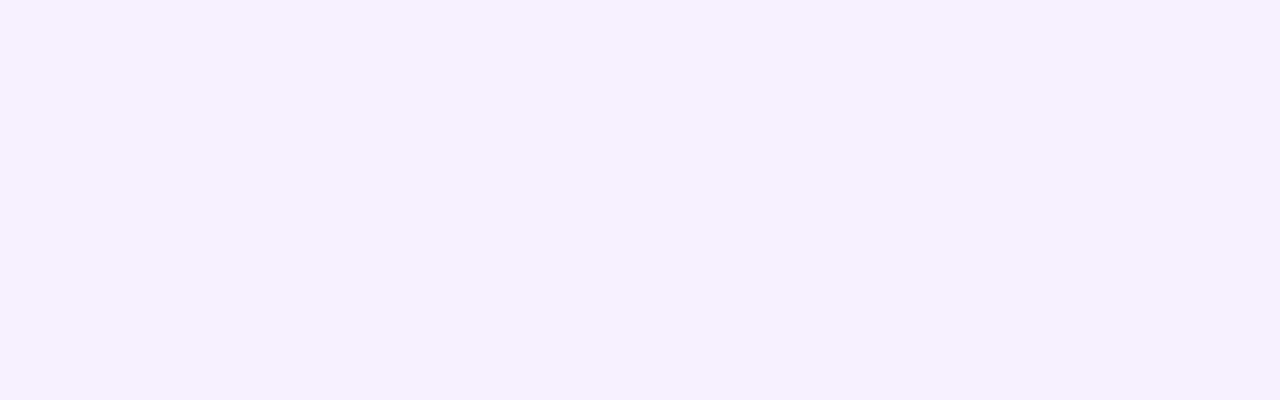
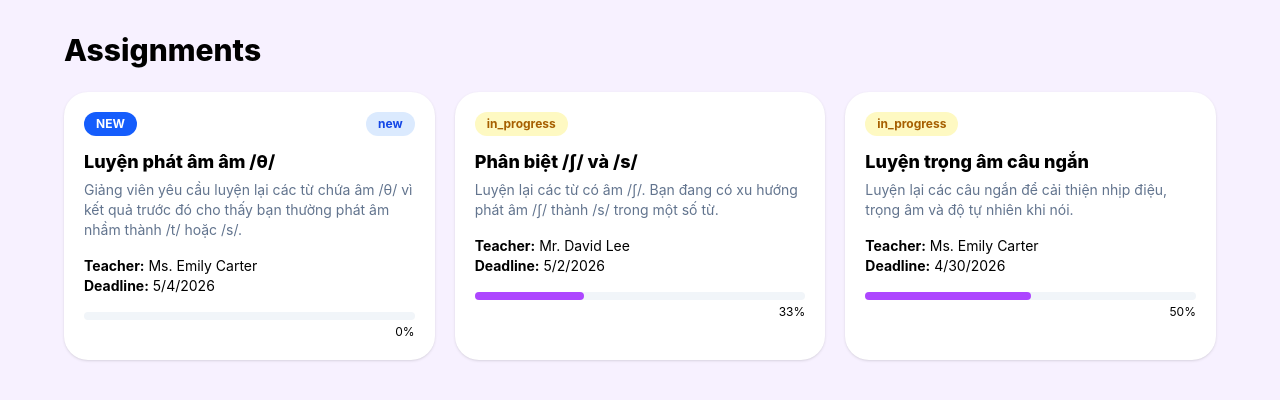
Before and after one commit to Rotdzaii/pronunciation-assistant, a React app in the folder frontend/: page /assignments in a window 1280 px wide. Before the commit this address had no page. Shown: the top 400 px of the page. Built offline with nearby package versions, Linux system fonts and the light colour scheme; the HTML template or start-up script is replaced by a standard one.

Commit message:
feat(assignments): student assignments list UI

```diff
--- a/frontend/src/App.jsx
+++ b/frontend/src/App.jsx
@@ -3,6 +3,7 @@ import PracticePage from "./pages/PracticePage";
 import ResultPage from "./pages/ResultPage";
 import HistoryPage from "./pages/HistoryPage";
 import ProgressPage from "./pages/ProgressPage";
+import AssignmentsPage from "./pages/AssignmentsPage";
 
 export default function App() {
   return (
@@ -12,6 +13,7 @@ export default function App() {
       <Route path="/result" element={<ResultPage />} />
       <Route path="/history" element={<HistoryPage />} />
       <Route path="/progress" element={<ProgressPage />} />
+      <Route path="/assignments" element={<AssignmentsPage />} />
     </Routes>
   );
 }
--- /dev/null
+++ b/frontend/src/features/assignments/components/AssignmentCard.jsx
@@ -0,0 +1,62 @@
+import { Link } from "react-router-dom";
+import { ASSIGNMENT_STATUS } from "../mockAssignments";
+
+const statusStyle = {
+    [ASSIGNMENT_STATUS.NEW]: "bg-blue-100 text-blue-700",
+    [ASSIGNMENT_STATUS.IN_PROGRESS]: "bg-yellow-100 text-yellow-700",
+    [ASSIGNMENT_STATUS.COMPLETED]: "bg-green-100 text-green-700",
+    [ASSIGNMENT_STATUS.LATE]: "bg-red-100 text-red-700",
+};
+
+export default function AssignmentCard({ assignment }) {
+    return (
+        <Link
+            to={`/assignments/${assignment.id}`}
+            className="block rounded-3xl bg-white p-5 shadow-sm hover:shadow-lg transition"
+        >
+            <div className="flex justify-between items-center mb-3">
+                {assignment.isNew && (
+                    <span className="bg-blue-600 text-white px-3 py-1 text-xs rounded-full font-bold">
+                        NEW
+                    </span>
+                )}
+
+                <span
+                    className={`px-3 py-1 rounded-full text-xs font-bold ${statusStyle[assignment.status]
+                        }`}
+                >
+                    {assignment.status}
+                </span>
+            </div>
+
+            <h3 className="text-lg font-extrabold">{assignment.title}</h3>
+
+            <p className="text-sm text-slate-500 mt-1">
+                {assignment.description}
+            </p>
+
+            <div className="mt-4 text-sm">
+                <p>
+                    <b>Teacher:</b> {assignment.teacherName}
+                </p>
+                <p>
+                    <b>Deadline:</b>{" "}
+                    {new Date(assignment.deadline).toLocaleDateString()}
+                </p>
+            </div>
+
+            <div className="mt-4">
+                <div className="h-2 bg-slate-100 rounded-full">
+                    <div
+                        className="h-full bg-purple-500 rounded-full"
+                        style={{ width: `${assignment.progress.percent}%` }}
+                    />
+                </div>
+
+                <p className="text-xs mt-1 text-right">
+                    {assignment.progress.percent}%
+                </p>
+            </div>
+        </Link>
+    );
+}
--- /dev/null
+++ b/frontend/src/features/assignments/hooks/useAssignments.js
@@ -0,0 +1,15 @@
+import { useEffect, useState } from "react";
+import { getAssignments } from "../assignmentStorage";
+
+export const useAssignments = () => {
+    const [assignments, setAssignments] = useState([]);
+
+    useEffect(() => {
+        const data = getAssignments();
+        setAssignments(data);
+    }, []);
+
+    return {
+        assignments,
+    };
+};
--- /dev/null
+++ b/frontend/src/pages/AssignmentsPage.jsx
@@ -0,0 +1,28 @@
+import AssignmentCard from "../features/assignments/components/AssignmentCard";
+import { useAssignments } from "../features/assignments/hooks/useAssignments";
+
+export default function AssignmentsPage() {
+    const { assignments } = useAssignments();
+
+    return (
+        <main className="min-h-screen bg-[#f7f1ff] p-8">
+            <div className="mx-auto max-w-6xl">
+                <h1 className="text-3xl font-extrabold mb-6">
+                    Assignments
+                </h1>
+
+                {assignments.length === 0 ? (
+                    <p className="text-slate-500">
+                        No assignments yet.
+                    </p>
+                ) : (
+                    <div className="grid grid-cols-3 gap-5">
+                        {assignments.map((a) => (
+                            <AssignmentCard key={a.id} assignment={a} />
+                        ))}
+                    </div>
+                )}
+            </div>
+        </main>
+    );
+}
```
